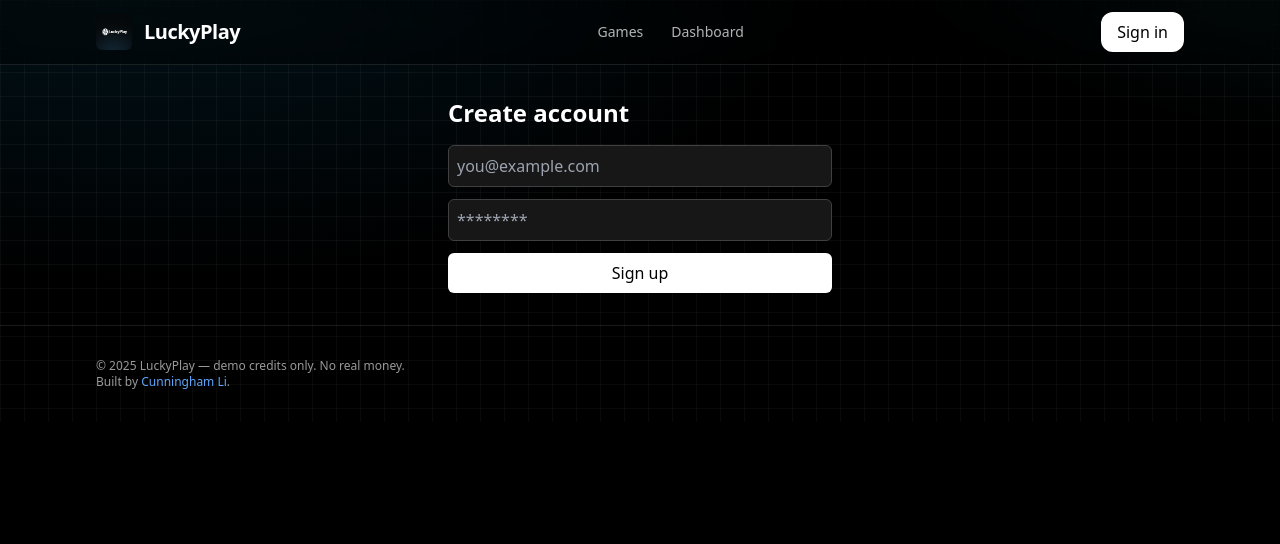
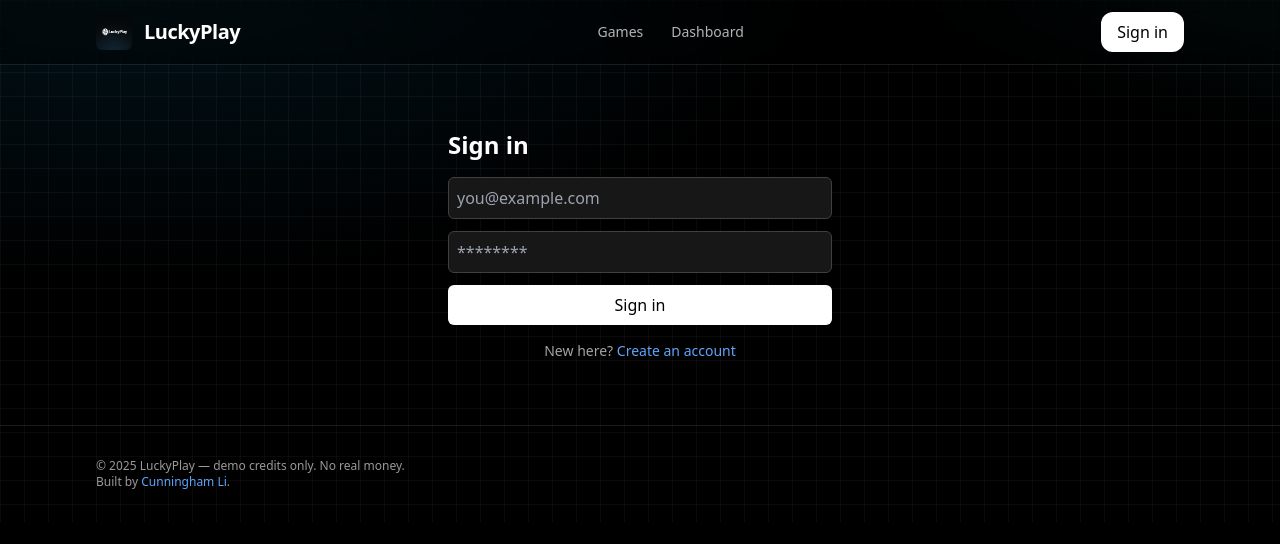
Before and after one commit to CunninghamLi/luckyplay, a Next.js app: page /auth/signin in a window 1280 px wide. Shown: the top 544 px of the page. Built offline with nearby package versions, Linux system fonts and the light colour scheme; no server answers.

Commit message:
Fixed auth errors

```diff
--- a/src/app/auth/signin/SignInForm.tsx
+++ b/src/app/auth/signin/SignInForm.tsx
@@ -17,27 +17,31 @@ export default function SignInForm({
   error?: string;
 }) {
   const [msg, setMsg] = useState<string | null>(null);
-  const errorBoxRef = useRef<HTMLDivElement | null>(null);
+  const alertRef = useRef<HTMLDivElement | null>(null);
 
-  // show server-provided error (?error=...) on first render
+  // Show error from ?error=... when redirected back by NextAuth
   useEffect(() => {
     if (error) setMsg(MESSAGES[error] || MESSAGES.default);
   }, [error]);
 
+  useEffect(() => {
+    if (msg && alertRef.current) alertRef.current.focus();
+  }, [msg]);
+
   async function onSubmit(e: React.FormEvent<HTMLFormElement>) {
     e.preventDefault();
     const fd = new FormData(e.currentTarget);
-    const email = String(fd.get("email") || "");
+    const email = String(fd.get("email") || "").trim().toLowerCase();
     const password = String(fd.get("password") || "");
-    // Let NextAuth handle cookie + redirect
-    await signIn("credentials", { email, password, callbackUrl, redirect: true });
-    // If credentials are wrong, NextAuth will redirect back here with ?error=CredentialsSignin
+
+    await signIn("credentials", {
+      email,
+      password,
+      callbackUrl,
+      redirect: true, // set cookie then navigate
+    });
+    // If wrong, NextAuth redirects back to /auth/signin?error=CredentialsSignin
   }
-
-  // auto-focus error for accessibility
-  useEffect(() => {
-    if (msg && errorBoxRef.current) errorBoxRef.current.focus();
-  }, [msg]);
 
   return (
     <div className="max-w-sm mx-auto space-y-4 py-8">
@@ -45,7 +49,7 @@ export default function SignInForm({
 
       {msg && (
         <div
-          ref={errorBoxRef}
+          ref={alertRef}
           tabIndex={-1}
           role="alert"
           aria-live="assertive"
@@ -70,7 +74,9 @@ export default function SignInForm({
           placeholder="********"
           required
         />
-        <button className="w-full rounded-md bg-white text-black px-4 py-2">Sign in</button>
+        <button className="w-full rounded-md bg-white text-black px-4 py-2">
+          Sign in
+        </button>
       </form>
 
       <p className="text-sm text-neutral-400 text-center">
--- a/src/app/auth/signin/page.tsx
+++ b/src/app/auth/signin/page.tsx
@@ -1,68 +1,11 @@
-"use client";
-import { useState } from "react";
-import { signIn } from "next-auth/react";
+import SignInForm from "./SignInForm";
 
-export default function SignUpPage() {
-  const [msg, setMsg] = useState<string | null>(null);
-  const [busy, setBusy] = useState(false);
-
-  async function onSubmit(e: React.FormEvent<HTMLFormElement>) {
-    e.preventDefault();
-    setMsg(null);
-    setBusy(true);
-
-    const fd = new FormData(e.currentTarget);
-    const email = String(fd.get("email") || "").trim().toLowerCase();
-    const password = String(fd.get("password") || "");
-    const name = ""; // optional: add a "name" input and read it here
-
-    // 1) Create the account
-    const res = await fetch("/api/auth/signup", {
-      method: "POST",
-      headers: { "Content-Type": "application/json" },
-      body: JSON.stringify({ email, password, name }),
-    });
-
-    const data = await res.json().catch(() => ({}));
-    if (!res.ok) {
-      setMsg(data.error || "Sign up failed.");
-      setBusy(false);
-      return;
-    }
-
-    // 2) Immediately sign the user in (sets cookie then redirects)
-    await signIn("credentials", {
-      email,
-      password,
-      callbackUrl: "/dashboard",
-      redirect: true,
-    });
-    // No further code runs after successful redirect
-  }
-
-  return (
-    <div className="max-w-sm mx-auto space-y-4">
-      <h1 className="text-2xl font-bold">Create account</h1>
-
-      {msg && (
-        <p className="text-sm text-rose-400 bg-rose-500/10 border border-rose-500/30 rounded-md px-3 py-2">
-          {msg}
-        </p>
-      )}
-
-      <form onSubmit={onSubmit} className="space-y-3">
-        <input
-          className="w-full rounded-md border border-neutral-700 bg-neutral-900 p-2"
-          type="email" name="email" placeholder="you@example.com" required
-        />
-        <input
-          className="w-full rounded-md border border-neutral-700 bg-neutral-900 p-2"
-          type="password" name="password" placeholder="********" minLength={8} required
-        />
-        <button className="w-full rounded-md bg-white text-black px-4 py-2 disabled:opacity-50" disabled={busy}>
-          {busy ? "Creating..." : "Sign up"}
-        </button>
-      </form>
-    </div>
-  );
+export default function SignInPage({
+  searchParams,
+}: {
+  searchParams: { callbackUrl?: string; error?: string };
+}) {
+  const callbackUrl = searchParams?.callbackUrl ?? "/dashboard";
+  const error = searchParams?.error ?? "";
+  return <SignInForm callbackUrl={callbackUrl} error={error} />;
 }
--- a/src/app/auth/signup/page.tsx
+++ b/src/app/auth/signup/page.tsx
@@ -1,38 +1,70 @@
 "use client";
 import { useState } from "react";
-import { useRouter } from "next/navigation";
+import { signIn } from "next-auth/react";
 
 export default function SignUpPage() {
   const [msg, setMsg] = useState<string | null>(null);
-  const router = useRouter();
+  const [busy, setBusy] = useState(false);
 
   async function onSubmit(e: React.FormEvent<HTMLFormElement>) {
     e.preventDefault();
+    setMsg(null);
+    setBusy(true);
+
     const fd = new FormData(e.currentTarget);
-    const email = String(fd.get("email") || "");
+    const email = String(fd.get("email") || "").trim().toLowerCase();
     const password = String(fd.get("password") || "");
+    const name = ""; // If you add a name input later, read it here
+
+    // 1) Create the account
     const res = await fetch("/api/auth/signup", {
       method: "POST",
       headers: { "Content-Type": "application/json" },
-      body: JSON.stringify({ email, password })
+      body: JSON.stringify({ email, password, name }),
     });
-    const data = await res.json();
-    if (!res.ok) return setMsg(data.error || "Error");
-    setMsg("Account created! Redirecting to sign in…");
-    setTimeout(() => router.push("/auth/signin"), 800);
+
+    const data = await res.json().catch(() => ({}));
+    if (!res.ok) {
+      setMsg(data.error || "Sign up failed.");
+      setBusy(false);
+      return;
+    }
+
+    // 2) Auto sign-in and go to dashboard
+    await signIn("credentials", {
+      email,
+      password,
+      callbackUrl: "/dashboard",
+      redirect: true,
+    });
   }
 
   return (
     <div className="max-w-sm mx-auto space-y-4">
       <h1 className="text-2xl font-bold">Create account</h1>
+
+      {msg && (
+        <p className="text-sm text-rose-400 bg-rose-500/10 border border-rose-500/30 rounded-md px-3 py-2">
+          {msg}
+        </p>
+      )}
+
       <form onSubmit={onSubmit} className="space-y-3">
-        <input className="w-full rounded-md border border-neutral-700 bg-neutral-900 p-2"
-               type="email" name="email" placeholder="you@example.com" required />
-        <input className="w-full rounded-md border border-neutral-700 bg-neutral-900 p-2"
-               type="password" name="password" placeholder="********" minLength={8} required />
-        <button className="w-full rounded-md bg-white text-black px-4 py-2">Sign up</button>
+        <input
+          className="w-full rounded-md border border-neutral-700 bg-neutral-900 p-2"
+          type="email" name="email" placeholder="you@example.com" required
+        />
+        <input
+          className="w-full rounded-md border border-neutral-700 bg-neutral-900 p-2"
+          type="password" name="password" placeholder="********" minLength={8} required
+        />
+        <button
+          className="w-full rounded-md bg-white text-black px-4 py-2 disabled:opacity-50"
+          disabled={busy}
+        >
+          {busy ? "Creating..." : "Sign up"}
+        </button>
       </form>
-      {msg && <p className="text-neutral-300">{msg}</p>}
     </div>
   );
 }
```
Also changed, not shown: 1 other file (tests, documents, lock files or other folders).
